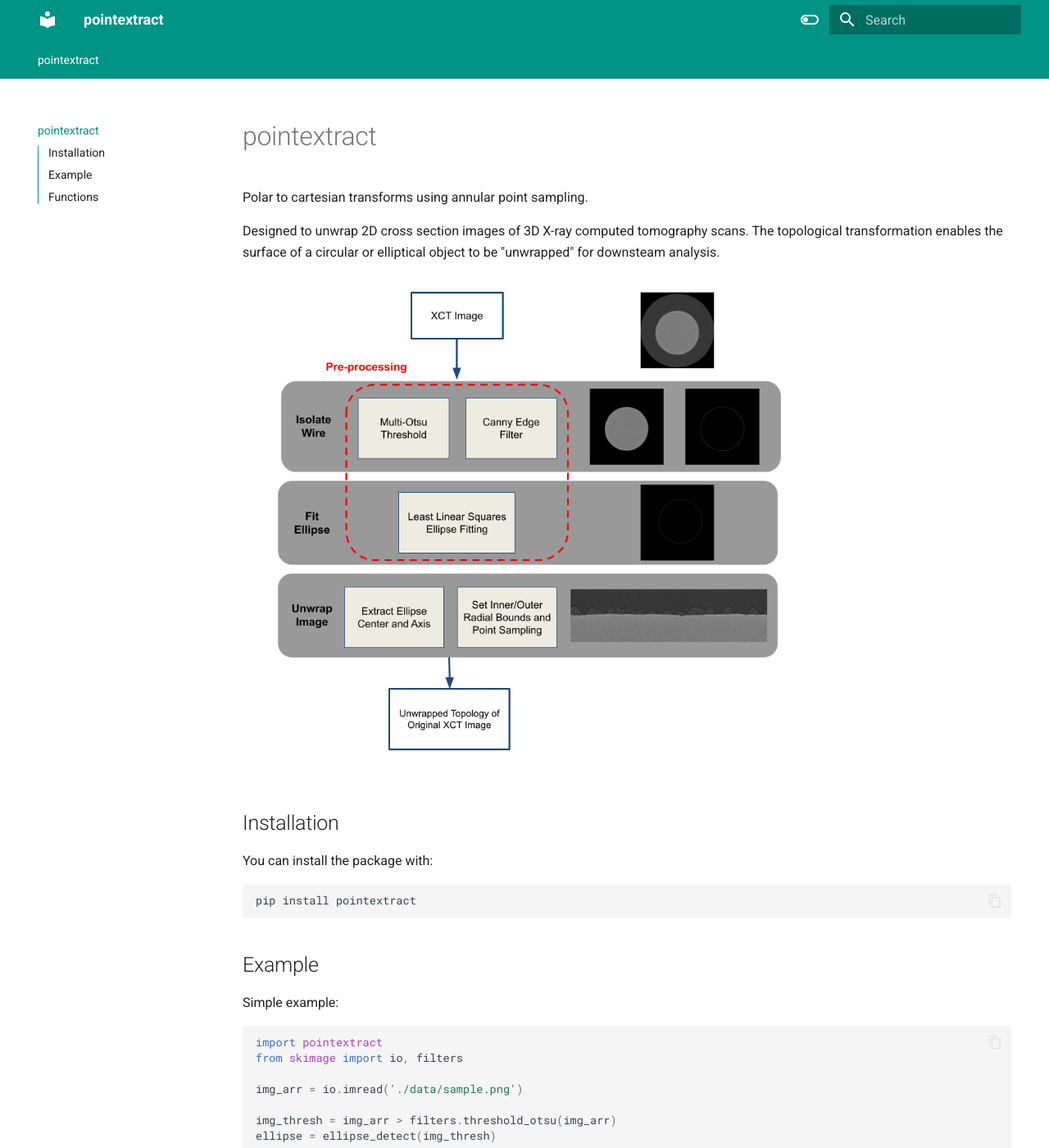
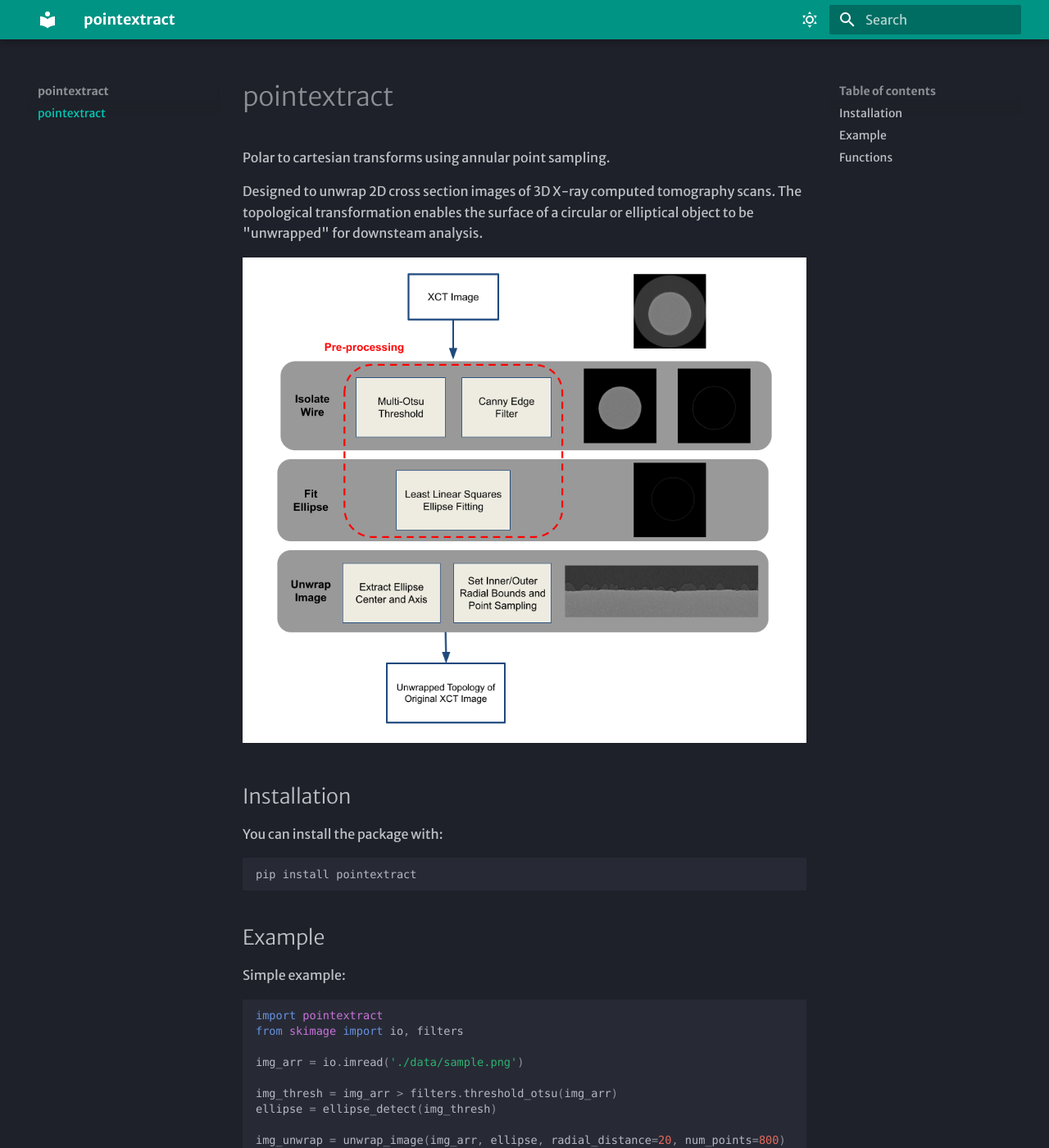
Before and after one commit to cwru-sdle/pointextract, an MkDocs documentation site: the page built from docs/index.md, in a window 1280 px wide and 1400 px high. Shown: the whole window at 82% size. Built offline with MkDocs 1.6.1 and Material for MkDocs 9.7.7, drawn with Linux system fonts in a browser that asks for light colours; some web fonts are replaced.

Commit message:
updated themeing

```diff
--- a/mkdocs.yml
+++ b/mkdocs.yml
@@ -2,49 +2,49 @@ site_name: pointextract
 site_url: https://cwru-sdle.github.io/pointextract
 theme:
   name: material
+  font:
+    text: Merriweather Sans
+    code: Red Hat Mono
   features:
-    - navigation.tabs
-    - navigation.sections
-    - toc.integrate
-    - navigation.top
-    - search.suggest
-    - search.highlight
-    - content.tabs.link
-    - content.code.annotation
-    - content.code.copy
-  language: en
+    - navigation.footer
   palette:
+    # dark mode
+    - scheme: slate
+      toggle:
+        icon: material/weather-sunny
+        name: Dark mode
+      primary: teal
+      accent: deep purple
+
+    # light mode
     - scheme: default
       toggle:
-        icon: material/toggle-switch-off-outline
-        name: Switch to dark mode
-      primary: teal
-      accent: purple
-    - scheme: slate
-      toggle:
-        icon: material/toggle-switch
-        name: Switch to light mode
-      primary: teal
-      accent: lime
+        icon: material/weather-night
+        name: Light mode
+      primary: blue
+      accent: deep orange
+
+markdown_extensions:
+  - attr_list
+  - pymdownx.highlight:
+      anchor_linenums: true
+      line_spans: __span
+      pygments_lang_class: true
+  - pymdownx.inlinehilite
+  - pymdownx.snippets
+  - pymdownx.superfences:
+      custom_fences:
+        - name: mermaid
+          class: mermaid
+          format: !!python/name:pymdownx.superfences.fence_code_format
+  - pymdownx.tabbed:
+      alternate_style: true
+  - admonition
+  - pymdownx.details
 
 plugins:
   - search
   - mkdocstrings
 
-markdown_extensions:
-  - pymdownx.highlight:
-      anchor_linenums: true
-  - pymdownx.inlinehilite
-  - pymdownx.snippets
-  - admonition
-  - pymdownx.arithmatex:
-      generic: true
-  - footnotes
-  - pymdownx.details
-  - pymdownx.superfences
-  - pymdownx.mark
-  - attr_list
-  - md_in_html
-
 copyright: |
   &copy; 2024 <a href="https://mds3-coe.com/"  target="_blank" rel="noopener">The Center for Materials Data Science for Stockpile Stewardship</a>
```
Also changed, not shown: 2 other files.
